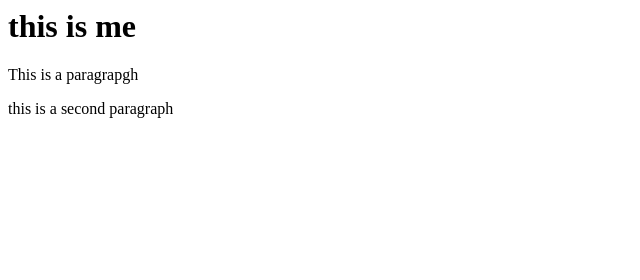
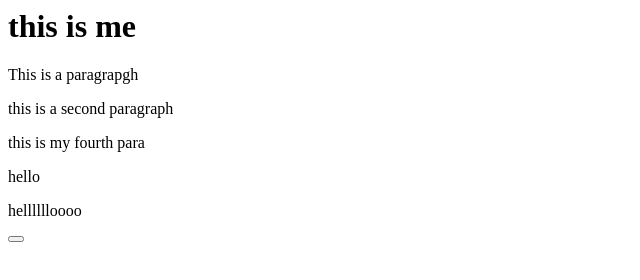
Before and after one commit to Ajaykumarkv17/git-test, a website: page index.html in a window 1280 px wide. Shown: the whole page, without its empty margins (0-640 px from the left). Drawn offline with Linux system fonts and the light colour scheme.

Commit message:
fourth commit

```diff
--- a/index.html
+++ b/index.html
@@ -9,5 +9,10 @@
     <h1>this is me</h1>
     <p>This is a paragrapgh</p>
     <p>this is a second paragraph</p>
+    <p>this is my fourth para</p>
+    <p>hello</p>
+    <label for="hiiii"></label>
+    <p>helllllloooo</p>
+    <button><label for="good or bad"></label></button>
 </body>
 </html>
```
Also changed, not shown: package.json (added, +24 -0 lines), 2 other files.
